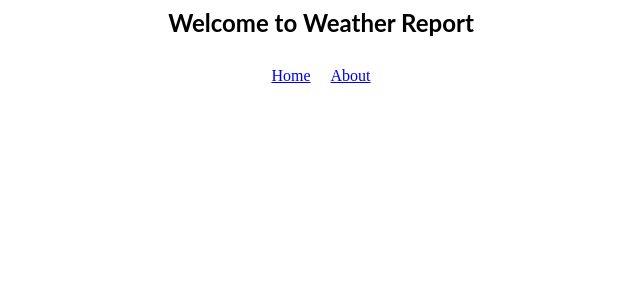
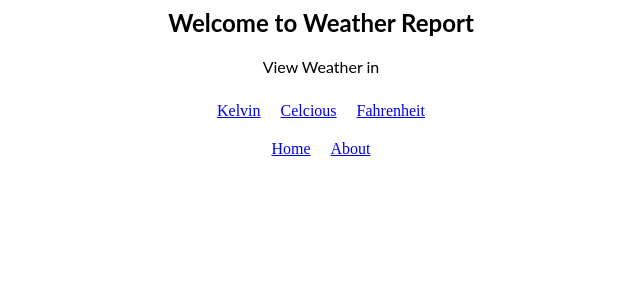
Before and after one commit to codingSlate/react-routing, a React (Create React App) app: page / in a window 1280 px wide. Shown: the top 300 px of the page, without its empty margins (319-959 px from the left). Built offline with nearby package versions, Linux system fonts and the light colour scheme.

Commit message:
Router parameter created

```diff
--- a/src/Pages/Home.js
+++ b/src/Pages/Home.js
@@ -1,9 +1,24 @@
-import React from 'react'
-const Home = () =>{
-    return(
+import React from 'react';
+import { Link } from 'react-router-dom';
+const Home = () => {
+  return (
     <section>
       <h1>Welcome to Weather Report </h1>
+      <nav aria-label="main">
+        <p>View Weather in </p>
+        <ul>
+          <li>
+            <Link to="/reports/kelvin">Kelvin</Link>
+          </li>
+          <li>
+            <Link to="/reports/celcious">Celcious</Link>
+          </li>
+          <li>
+            <Link to="/reports/fahrenheit">Fahrenheit</Link>
+          </li>
+        </ul>
+      </nav>
     </section>
-    )
-}
-export default Home
+  );
+};
+export default Home;
--- a/src/Pages/Report.js
+++ b/src/Pages/Report.js
@@ -1,6 +1,7 @@
 import React, { Fragment } from 'react';
 import { weatherData } from './weatherData';
-const Report = ({ scale }) => {
+const Report = ({ match }) => {
+  const { scale } = match.params;
   const data = weatherData(scale);
   return (
     <section>
@@ -8,9 +9,9 @@ const Report = ({ scale }) => {
         Your weather report in {scale.charAt(0).toUpperCase() + scale.slice(1)}
       </h1>
       {data.map((datapoint) => (
-        <Fragment >
+        <Fragment>
           <div key={datapoint.state} className="row">
-            <div >{datapoint.state} </div>
+            <div>{datapoint.state} </div>
             <span>{datapoint.temp.toString()}</span>
           </div>
         </Fragment>
--- a/src/style.css
+++ b/src/style.css
@@ -1,3 +1,9 @@
+* {
+  box-sizing: border-box;
+}
+body {
+  padding: 0 30%;
+}
 h1,
 p {
   font-family: Lato;
```
